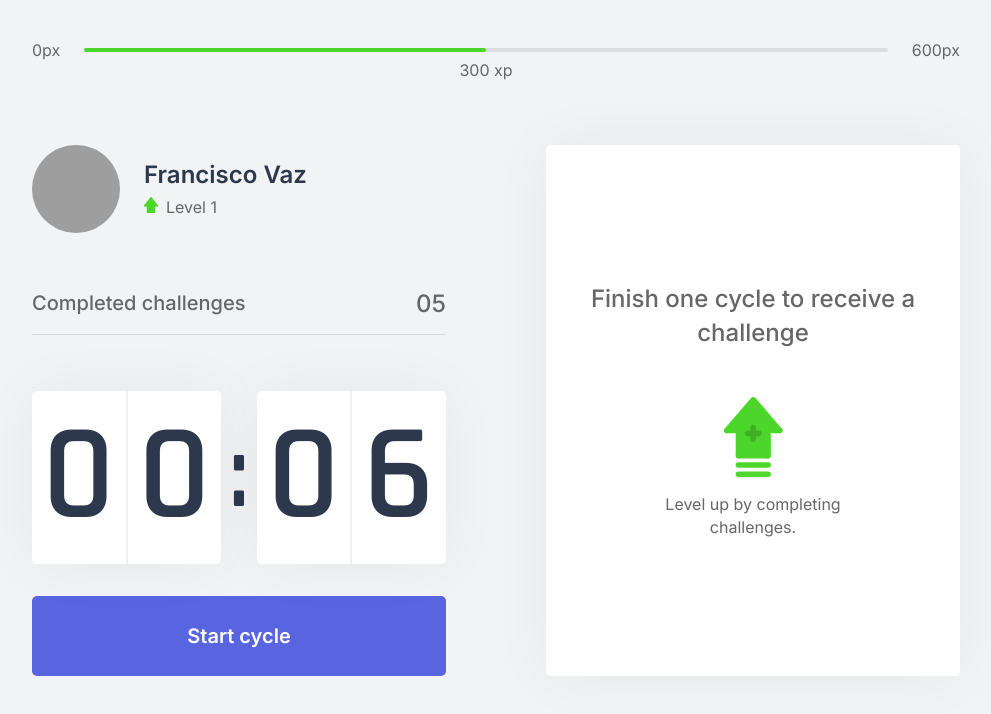
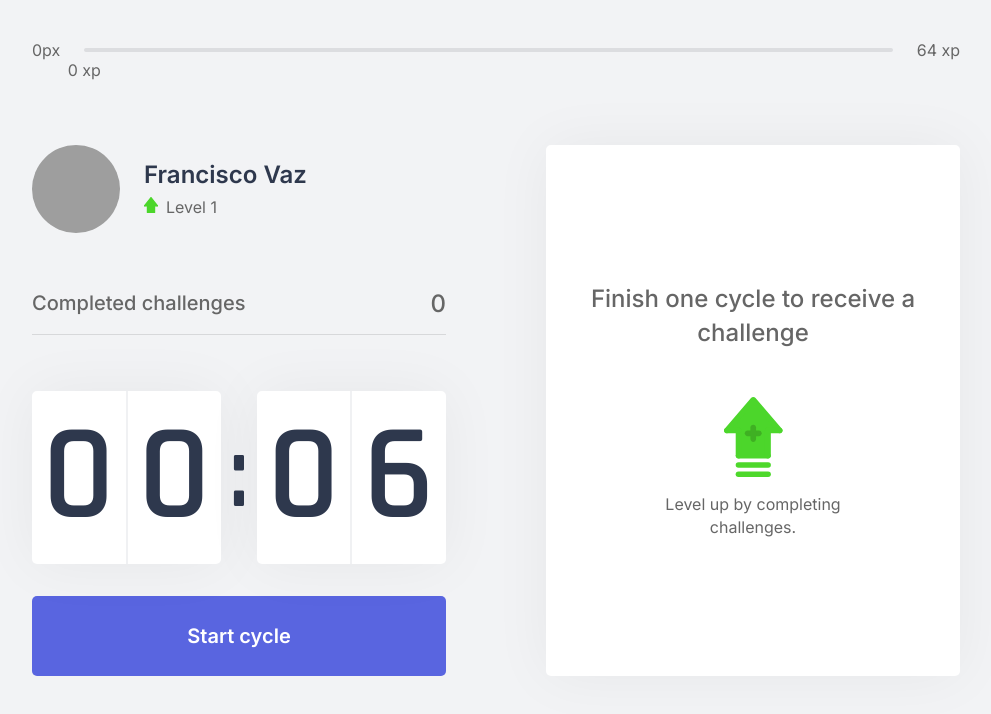
Before and after one commit to franciscovaz/time-to-move, a Next.js app: page / in a window 1280 px wide. Shown: the top 714 px of the page, without its empty margins (144-1135 px from the left). Built offline with nearby package versions, Linux system fonts and the light colour scheme; grey boxes are pictures that could not be loaded.

Commit message:
experiencebar from context and all calcs to work challenges completed from context

```diff
--- a/src/components/CompletedChallenges.tsx
+++ b/src/components/CompletedChallenges.tsx
@@ -1,10 +1,13 @@
+import { useContext } from 'react';
+import { ChallengesContext } from '../contexts/ChallengesContext';
 import styles from '../styles/components/CompletedChallenges.module.css';
 
 export function CompletedChallenges() {
+  const { challengesCompleted } = useContext(ChallengesContext);
   return(
     <div className={styles.completedChallengesContainer}>
       <span>Completed challenges</span>
-      <span>05</span>
+      <span>{challengesCompleted}</span>
     </div>
   )
 }
--- a/src/components/ExperienceBar.tsx
+++ b/src/components/ExperienceBar.tsx
@@ -1,15 +1,21 @@
+import { useContext } from 'react';
+import { ChallengesContext } from '../contexts/ChallengesContext';
 import styles from '../styles/components/ExperienceBar.module.css';
 
 export function ExperienceBar() {
+  const { currentExperience, experienceToNextLevel } = useContext(ChallengesContext);
+
+  const percentToNextLevel = Math.round((currentExperience * 100)) / experienceToNextLevel;
+
   return (
     <header className={styles.experienceBar}>
       <span>0px</span>
       <div>
-        <div style={{ width: '50%'}}/>
+        <div style={{ width: `${percentToNextLevel}%`}}/>
 
-        <span className={styles.currentExperience} style={{ left: '50%' }}>300 xp</span>
+        <span className={styles.currentExperience} style={{ left: `${percentToNextLevel}%` }}>{currentExperience} xp</span>
       </div>
-      <span>600px</span>
+      <span>{experienceToNextLevel} xp</span>
     </header>
   )
 }
--- a/src/contexts/ChallengesContext.tsx
+++ b/src/contexts/ChallengesContext.tsx
@@ -12,6 +12,7 @@
   currentExperience: number;
   challengesCompleted: number;
   activeChallenge: Challenge;
+  experienceToNextLevel: number;
   levelUp: () => void;
   startNewChallenge: () => void;
   resetChallenge: () => void;
@@ -29,6 +30,8 @@
   const [challengesCompleted, setChallengesCompleted] = useState(0);
 
   const [activeChallenge, setActiveChallenge] = useState(null);
+
+  const experienceToNextLevel = Math.pow((level + 1) * 4, 2);
 
 
   function levelUp() {
@@ -53,6 +56,7 @@
       currentExperience,
       challengesCompleted,
       activeChallenge,
+      experienceToNextLevel,
       levelUp,
       startNewChallenge,
       resetChallenge
```
